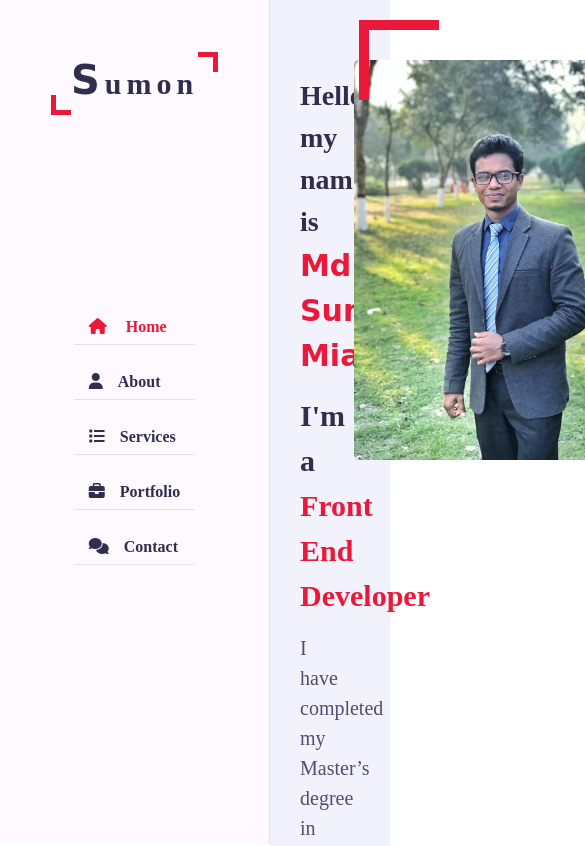
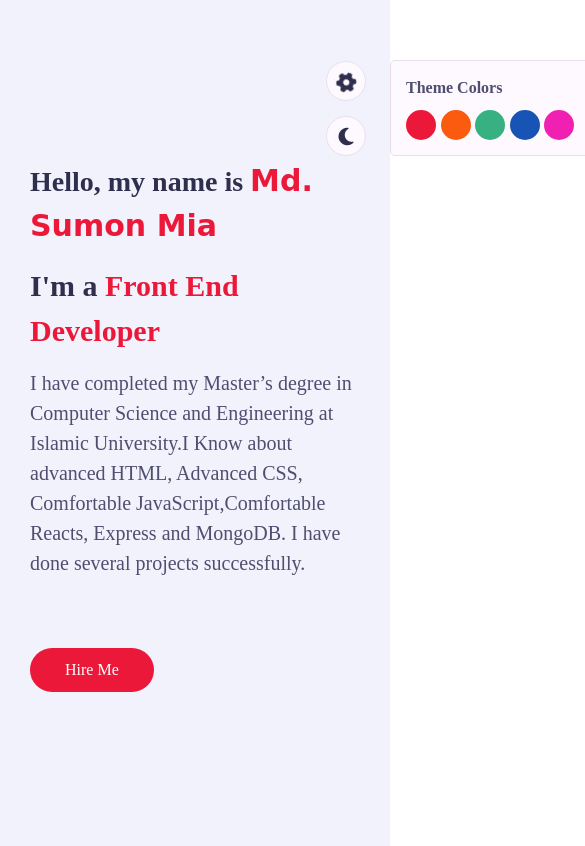
Before and after one commit to iu-sumon/Portfolio, a plain HTML site: page index.html in a window 390 px wide. Shown: the top 846 px of the page, 585 px wide, since content can reach past the window. Drawn offline with Linux system fonts and the light colour scheme; a web font is replaced by a local one.

Commit message:
responsive added

```diff
--- /dev/null
+++ b/css/style-switcher.css
@@ -0,0 +1,86 @@
+.style-switcher {
+    position: fixed;
+    right: 0;
+    top: 60px;
+    padding: 15px;
+    width: 200px;
+    border: 1px solid var(--bg-black-50);
+    background: var(--bg-black-100);
+    z-index: 101;
+    border-radius: 5px;
+    transition: all 0.3s ease;
+    transform:translateX(100%);
+}
+.style-switcher.open
+{
+    transform:translateX(-25px);
+}
+.style-switcher .s-icon {
+    position: absolute;
+    height: 40px;
+    width: 40px;
+    text-align: center;
+    font-size: 20px;
+    background: var(--bg-black-100);
+    color: var(--text-black-900);
+    right: 100%;
+    border: 1px solid var(--bg-black-50);
+    margin-right: 25px;
+    cursor: pointer;
+    transition: all 0.3s ease;
+    border-radius: 50%;
+}
+
+.style-switcher .s-icon i {
+    line-height: 40px;
+}
+
+.style-switcher .style-switcher-toggler {
+    top: 0;
+}
+
+.style-switcher .day-night {
+    top: 55px;
+}
+
+.style-switcher h4 {
+    margin: 0 0 10px;
+    color: var(--text-black-700);
+    font-size: 16px;
+    font-weight: 600;
+    text-transform: capitalize;
+}
+
+.style-switcher .colors {
+    display: flex;
+    flex-wrap: wrap;
+    justify-content: space-between;
+}
+
+.style-switcher .colors span {
+    display: inline-block;
+    height: 30px;
+    width: 30px;
+    border-radius: 50%;
+
+}
+.style-switcher .color-1
+{
+    background: #ec1839;
+}
+.style-switcher .color-2
+{
+    background: #fa5b0f;
+}
+.style-switcher .color-3
+{
+    background: #37b182;
+}
+.style-switcher .color-4
+{
+    background: #1854b4;
+}
+.style-switcher .color-5
+{
+    background: #f021b2;
+}
--- a/css/style.css
+++ b/css/style.css
@@ -6,6 +6,15 @@
     --bg-black-50: #e8dfec;
     --text-black-900: #302e4d;
     --text-black-700: #504e70;
+}
+
+body.dark {
+    --bg-black-900: #151515;
+    --bg-black-100: #222222;
+    --bg-black-50: #393939;
+    --text-black-900: #ffffff;
+    --text-black-700: #e9e9e9;
+
 }
 
 body {
@@ -178,7 +187,7 @@ ul {
     height: 20px;
     border-bottom: 5px solid var(--skin-color);
     border-left: 5px solid var(--skin-color);
-    bottom:0;
+    bottom: 0;
     left: 0;
 }
 
@@ -189,7 +198,7 @@ ul {
     height: 20px;
     border-top: 5px solid var(--skin-color);
     border-right: 5px solid var(--skin-color);
-    top:0;
+    top: 0;
     right: 0;
 }
 
@@ -724,7 +733,57 @@ h3.my-profession {
 .contact .contact-form .form-item textarea.form-control {
     height: 140px;
 }
+
 .contact .contact-form .btn {
     height: 50px;
     padding: 0 50px;
 }
+
+@media (max-width: 1199px) {
+    .aside {
+        left: -270px;
+    }
+
+    .main-container {
+        padding-left: 0;
+    }
+
+    .about .about-content .personal-info .info-item p span {
+        display: block;
+        margin-left: 0;
+    }
+}
+
+@media (max-width:991px) {
+
+    .contact .contact-info-item,
+    .portfolio .portfolio-item,
+    .service .service-item {
+        flex: 0 0 50%;
+        max-width: 50%;
+    }
+
+    .home .home-info {
+        flex: 0 0 100%;
+        max-width: 100%;
+    }
+
+    .home .home-img {
+        display: none;
+    }
+}
+
+@media (max-width:767px) {
+
+    .contact .contact-form .col-6,
+    .contact .contact-info-item,
+    .portfolio .portfolio-item,
+    .service .service-item,
+    .about .about-content .experience,
+    .about .about-content .education,
+    .about .about-content .skills,
+    .about .about-content .personal-info {
+        flex: 0 0 100%;
+        max-width: 100%;
+    }
+}
--- /dev/null
+++ b/css/style/color-2.css
@@ -0,0 +1,5 @@
+:root
+{
+    --skin-color:#fa5b0f;
+
+}
--- /dev/null
+++ b/css/style/color-3.css
@@ -0,0 +1,5 @@
+:root
+{
+    --skin-color:#37b182;
+
+}
--- /dev/null
+++ b/css/style/color-4.css
@@ -0,0 +1,5 @@
+:root
+{
+    --skin-color:#1854b4;
+
+}
--- /dev/null
+++ b/css/style/color-5.css
@@ -0,0 +1,5 @@
+:root
+{
+    --skin-color:#f021b2;
+
+}
--- a/index.html
+++ b/index.html
@@ -10,7 +10,13 @@
     <link rel="stylesheet" href="css/style.css">
     <link rel="stylesheet" href="css/style/color-1.css">
     <link rel="stylesheet" href="https://cdnjs.cloudflare.com/ajax/libs/font-awesome/6.1.1/css/all.min.css">
-
+    <!-- style switcher -->
+    <link rel="stylesheet" href="css/style/color-1.css" class="alternate-style" title="color-1" disabled>
+    <link rel="stylesheet" href="css/style/color-2.css" class="alternate-style" title="color-2" disabled>
+    <link rel="stylesheet" href="css/style/color-3.css" class="alternate-style" title="color-3" disabled>
+    <link rel="stylesheet" href="css/style/color-4.css" class="alternate-style" title="color-4" disabled>
+    <link rel="stylesheet" href="css/style/color-5.css" class="alternate-style" title="color-5" disabled>
+    <link rel="stylesheet" href="css/style-switcher.css">
 </head>
 
 <body>
@@ -32,11 +38,11 @@
 
 
             <ul class="nav">
-                <li><a href="#" class="active"><i class="fa fa-home"></i> Home</a></li>
-                <li><a href="#"><i class="fa fa-user"></i>About</a></li>
-                <li><a href="#"><i class="fa fa-list"></i>Services</a></li>
-                <li><a href="#"><i class="fa fa-briefcase"></i>Portfolio</a></li>
-                <li><a href="#"><i class="fa fa-comments"></i>Contact</a></li>
+                <li><a href="#home" class="active"><i class="fa fa-home"></i> Home</a></li>
+                <li><a href="#about"><i class="fa fa-user"></i>About</a></li>
+                <li><a href="#services"><i class="fa fa-list"></i>Services</a></li>
+                <li><a href="#portfolio"><i class="fa fa-briefcase"></i>Portfolio</a></li>
+                <li><a href="#contact"><i class="fa fa-comments"></i>Contact</a></li>
 
             </ul>
         </div>
@@ -49,7 +55,7 @@
 
             <!-- Home section start -->
 
-            <section class="home section ">
+            <section class="home section" id="home">
                 <div class="container">
                     <div class="row">
                         <div class="home-info padd-15">
@@ -71,7 +77,7 @@
 
             <!-- About section start -->
 
-            <section class="about section ">
+            <section class="about section" id="about">
                 <div class="container">
                     <div class="row">
                         <div class="section-title padd-15">
@@ -288,7 +294,7 @@
 
             <!-- Service section start-->
 
-            <section class="service section ">
+            <section class="service section" id="services">
 
                 <div class="container">
 
@@ -389,7 +395,7 @@
 
             <!-- Portfolio section start-->
 
-            <section class="portfolio section">
+            <section class="portfolio section" id="portfolio">
                 <div class="container">
                     <div class="row">
                         <div class="section-title padd-15">
@@ -465,7 +471,7 @@
 
 
             <!-- Contact section start-->
-            <div class="contact section">
+            <div class="contact section" id="contact">
                 <div class="container">
                     <div class="row">
                         <div class="section-title padd-15">
@@ -537,7 +543,7 @@
                             <div class="row">
                                 <div class="form-item col-12 padd-15">
                                     <div class="form-group">
-                                         <textarea class="form-control" placeholder="Message"></textarea>
+                                        <textarea class="form-control" placeholder="Message"></textarea>
                                     </div>
                                 </div>
                             </div>
@@ -563,9 +569,34 @@
 
 
 
+    <!-- style switcher Start -->
+    <div class="style-switcher">
+
+        <div class="style-switcher-toggler s-icon">
+            <i class="fas fa-cog fa-spin"></i>
+        </div>
+
+        <div class="day-night s-icon">
+            <i class="fas"></i>
+        </div>
+
+        <h4>Theme Colors</h4>
+
+        <div class="colors">
+            <span class="color-1" onclick="setActiveStyle('color-1')"></span>
+            <span class="color-2" onclick="setActiveStyle('color-2')"></span>
+            <span class="color-3" onclick="setActiveStyle('color-3')"></span>
+            <span class="color-4" onclick="setActiveStyle('color-4')"></span>
+            <span class="color-5" onclick="setActiveStyle('color-5')"></span>
+        </div>
+
+
+    </div>
+    <!-- style switcher Start -->
+
     <!-- js file -->
-    <script src=" js/app.js">
-    </script>
+    <script src="js/style-switcher.js"></script>
+     <script src="js/app.js"></script>
 
 </body>
 
--- /dev/null
+++ b/js/style-switcher.js
@@ -0,0 +1,51 @@
+//switcher toggle
+
+const styleSwitcherToggle = document.querySelector(".style-switcher-toggler");
+
+styleSwitcherToggle.addEventListener("click", () => {
+    document.querySelector(".style-switcher").classList.toggle("open")
+
+})
+
+//hide switcher color on scroll
+
+window.addEventListener('scroll', () => {
+    if (document.querySelector(".style-switcher").classList.contains("open")) {
+        document.querySelector(".style-switcher").classList.remove("open")
+    }
+})
+
+//set theme colors
+
+const alternateStyles=document.querySelectorAll(".alternate-style");
+function setActiveStyle(color)
+{
+    alternateStyles.forEach((style)=>{
+        if(color===style.getAttribute('title'))
+        {
+            style.removeAttribute("disabled")
+        }
+        else
+        {
+            style.setAttribute("disabled","true")
+        }
+    })
+}
+
+//theme light and dark mode
+const dayNight=document.querySelector(".day-night");
+dayNight.addEventListener('click',()=>{
+    dayNight.querySelector("i").classList.toggle("fa-sun")
+    dayNight.querySelector("i").classList.toggle("fa-moon");
+    document.body.classList.toggle("dark")
+})
+window.addEventListener("load",()=>{
+    if(document.body.classList.contains("dark"))
+    {
+        dayNight.querySelector("i").classList.add("fa-sun")
+    }
+    else
+    {
+        dayNight.querySelector("i").classList.add("fa-moon");
+    }
+})
```
